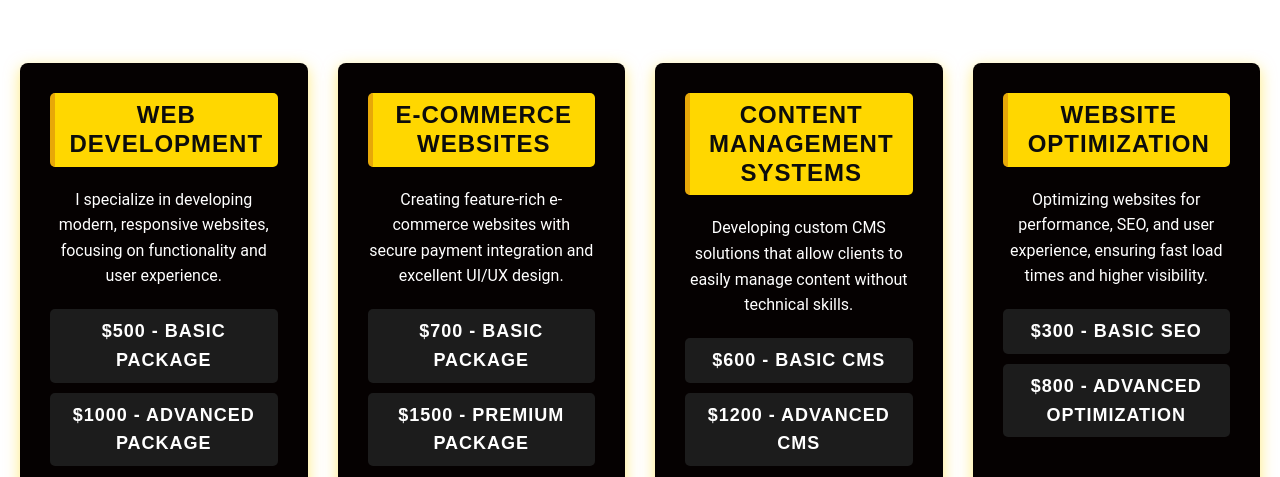
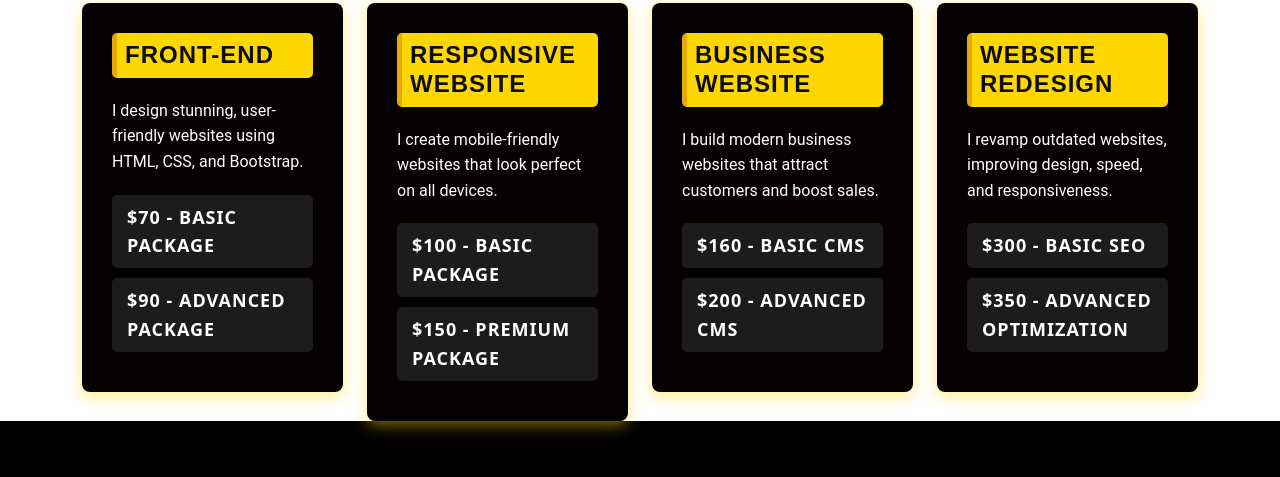
Before and after one commit to mahnoor-doveloper-alt/portfolio, a plain HTML site: page services.html in a window 1280 px wide. Shown: the part 68-545 px from the top of the page. Drawn offline with nearby package versions, Linux system fonts and the light colour scheme.

Commit message:
Update services.html

```diff
--- a/services.html
+++ b/services.html
@@ -17,9 +17,14 @@
 
     <!-- Bootstrap JavaScript Bundle (for navbar toggle) -->
     <script src="https://cdn.jsdelivr.net/npm/bootstrap@5.3.0/dist/js/bootstrap.bundle.min.js"></script>
+    <link href="https://fonts.googleapis.com/css2?family=Bubblegum+Sans&display=swap" rel="stylesheet">
+
+
+
 <nav class="navbar navbar-expand-lg">
   <div class="container">
-          <a class="navbar-brand" href="#">MZ MAHNOOR ZAHEER</a>
+    <a class="navbar-brand" href="#" data-text="MAHNOOR ZAHEER">MAHNOOR ZAHEER</a>
+
           <button class="navbar-toggler" type="button" data-bs-toggle="collapse" data-bs-target="#navbarNav">
               <span class="navbar-toggler-icon"></span>
           </button>
@@ -42,37 +47,49 @@
 </head>
 <body>
 
-    <div class="services">
+    <div class="container">
+        <div class="row">
+            <div class="col-md-6 col-lg-3">
                 <div class="service-box">
-            <h3 class="service-heading">Web Development</h3>
-            <p class="service-description">I specialize in developing modern, responsive websites, focusing on functionality and user experience.</p>
+                    <h3 class="service-heading">Front-End</h3>
+                    <p class="service-description">I design stunning, user-friendly websites
+                        using HTML, CSS, and Bootstrap.</p>
                     <div class="price-box">
-                <p class="price">$500 - Basic Package</p>
-                <p class="price">$1000 - Advanced Package</p>
+                        <p class="price">$70 - Basic Package</p>
+                        <p class="price">$90 - Advanced Package</p>
                     </div>
                 </div>
+            </div>
+            <div class="col-md-6 col-lg-3">
                 <div class="service-box">
-            <h3 class="service-heading">E-commerce Websites</h3>
-            <p class="service-description">Creating feature-rich e-commerce websites with secure payment integration and excellent UI/UX design.</p>
+                    <h3 class="service-heading">Responsive Website</h3>
+                    <p class="service-description">I create mobile-friendly websites that look
+                        perfect on all devices.</p>
                     <div class="price-box">
-                <p class="price">$700 - Basic Package</p>
-                <p class="price">$1500 - Premium Package</p>
+                        <p class="price">$100 - Basic Package</p>
+                        <p class="price">$150 - Premium Package</p>
                     </div>
                 </div>
+            </div>
+            <div class="col-md-6 col-lg-3">
                 <div class="service-box">
-            <h3 class="service-heading">Content Management Systems</h3>
-            <p class="service-description">Developing custom CMS solutions that allow clients to easily manage content without technical skills.</p>
+                    <h3 class="service-heading">Business Website</h3>
+                    <p class="service-description">I build modern business websites that attract customers and boost sales.</p>
                     <div class="price-box">
-                <p class="price">$600 - Basic CMS</p>
-                <p class="price">$1200 - Advanced CMS</p>
+                        <p class="price">$160 - Basic CMS</p>
+                        <p class="price">$200 - Advanced CMS</p>
                     </div>
                 </div>
+            </div>
+            <div class="col-md-6 col-lg-3">
                 <div class="service-box">
-            <h3 class="service-heading">Website Optimization</h3>
-            <p class="service-description">Optimizing websites for performance, SEO, and user experience, ensuring fast load times and higher visibility.</p>
+                    <h3 class="service-heading">Website Redesign</h3>
+                    <p class="service-description">I revamp outdated websites, improving design, speed, and responsiveness.</p>
                     <div class="price-box">
                         <p class="price">$300 - Basic SEO</p>
-                <p class="price">$800 - Advanced Optimization</p>
+                        <p class="price">$350 - Advanced Optimization</p>
+                    </div>
+                </div>
             </div>
         </div>
     </div>
@@ -86,13 +103,13 @@
 
         <!-- About Me -->
         <div class="footer-section" style="flex: 1; min-width: 250px; padding: 20px;">
-            <h2 style="color: #FFD700;">Mahnoor Zaheer</h2>
+            <h1 style="color: #FFD700;">Mahnoor Zaheer</h1>
             <p style="line-height: 1.6; font-size: 16px; color: white;">I'm a passionate web developer, specializing in HTML, CSS, and Bootstrap, creating fully responsive websites.</p>
         </div>
 
         <!-- Contact Info -->
         <div class="footer-section" style="flex: 1; min-width: 250px; padding: 20px;">
-            <h2 style="color: #FFD700;">Contact Info</h2>
+            <h1 style="color: #FFD700;">Contact Info</h1>
             <p style="color: white;"><i class="fa-solid fa-phone" style="color: #FFD700;"></i> +923141836979</p>
             <p style="color: white;"><i class="fa-solid fa-envelope" style="color: #FFD700;"></i> mahnoorzaheer@95gmail.com</p>
             <p style="color: white;"><i class="fa-solid fa-map-marker-alt" style="color: #FFD700;"></i> Pakistan, Murree</p>
@@ -100,10 +117,10 @@
 
         <!-- Social Media Links -->
         <div class="footer-section" style="flex: 1; min-width: 250px; padding: 20px;">
-            <h2 style="color: #FFD700;">Follow Me</h2>
-            <a href="https://www.facebook.com/profile.php?id=61572246246633" style="color: #FFD700; margin-right: 15px; font-size: 24px;"><i class="fa-brands fa-facebook"></i></a>
-            <a href="https://www.linkedin.com/in/mahnoor-zaheer-20175433a?utm_source=share&utm_campaign=share_via&utm_content=profile&utm_medium=android_app" style="color: #FFD700; margin-right: 15px; font-size: 24px;"><i class="fa-brands fa-linkedin"></i></a>
-            <a href="https://www.instagram.com/webcraftbymahnoor?igsh=MW1tenZoMWE5bXVodg" style="color: #FFD700; font-size: 24px;"><i class="fa-brands fa-instagram"></i></a>
+            <h1 style="color: #FFD700;">Follow Me</h1>
+            <a href="https://www.facebook.com/profile.php?id=61572246246633" style="color: hwb(40 95% 4%); margin-right: 15px; font-size: 24px;"><i class="fa-brands fa-facebook"></i></a>
+            <a href="https://www.linkedin.com/in/mahnoor-zaheer-20175433a?utm_source=share&utm_campaign=share_via&utm_content=profile&utm_medium=android_app" style="color: hsl(60, 23%, 97%); margin-right: 15px; font-size: 24px;"><i class="fa-brands fa-linkedin"></i></a>
+            <a href="https://www.instagram.com/webcraftbymahnoor?igsh=MW1tenZoMWE5bXVodg" style="color: #f7f6f3; font-size: 24px;"><i class="fa-brands fa-instagram"></i></a>
         </div>
     </div>
 </footer>
```
Lines whose indentation alone changed are shown as unchanged.
